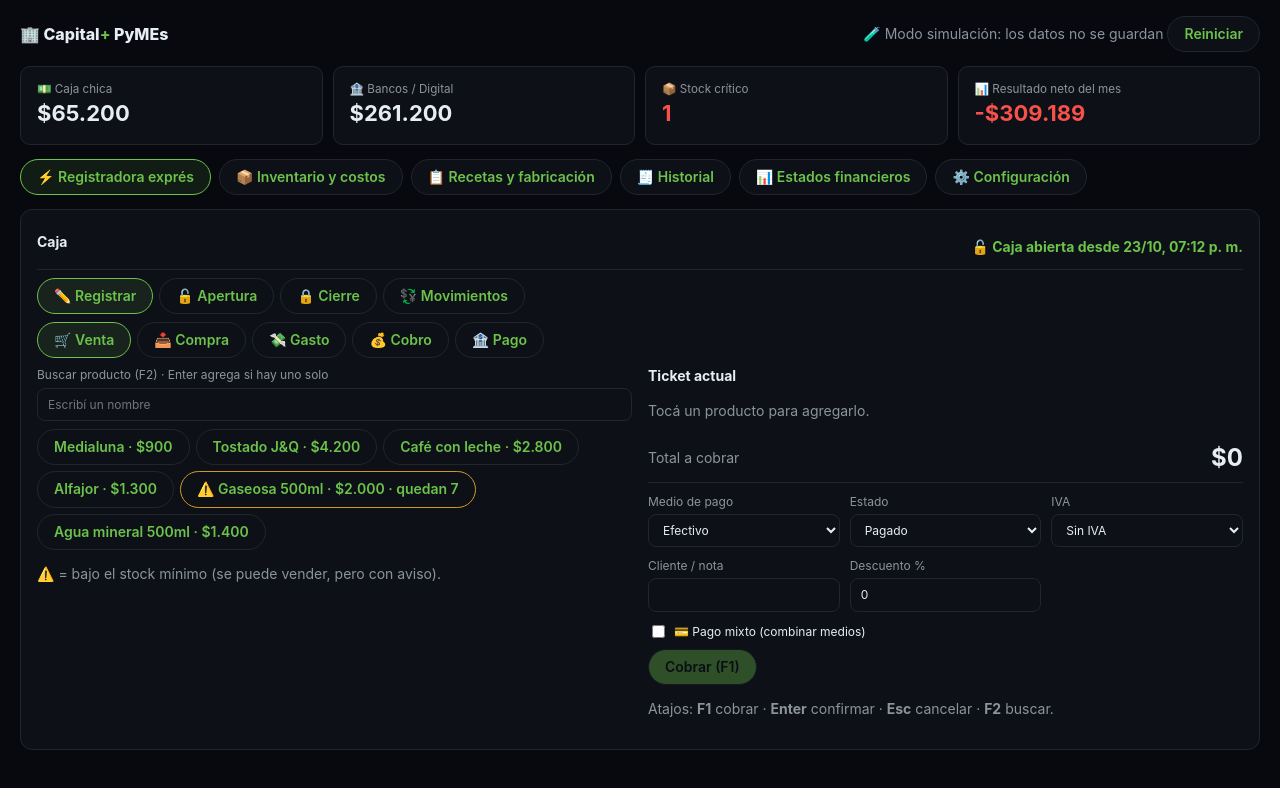
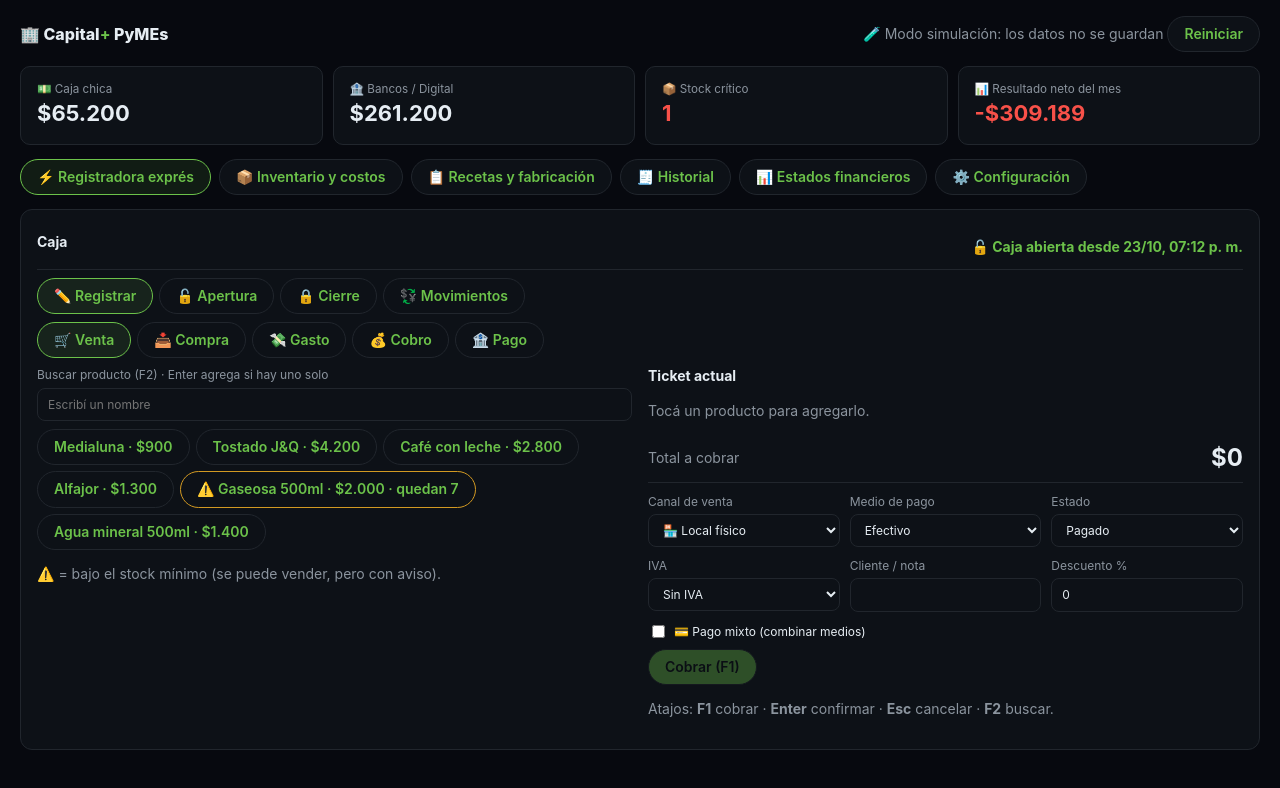
Before and after one commit to capitalmas88-pymes/capital-pymes, a Next.js app: page / in a window 1280 px wide. Shown: the top 788 px of the page. Built offline with nearby package versions, Linux system fonts and the light colour scheme.

Commit message:
page.tsx

```diff
--- a/app/page.tsx
+++ b/app/page.tsx
@@ -1,6 +1,6 @@
 'use client';
 import { ReactNode, useEffect, useRef, useState } from 'react';
-import { CUOTAS, Cfg, GLn, Insumo, Ln, Medio, Pago, Prod, REDONDEOS, RLn, S, Sel, St, Tx, abierta, anular, calcInverso, calcIva, calcPrecio, cambiarCostoInsumo, compra, costoReceta, eliminarReceta, fabricar, flows, gasto, impactoCosto, ivaRes, liquidar, money, nuevaReceta, nuevoInsumo, nuevoProd, por, pyl, recargoMedio, recargoPasarela, saldo, saldos, seed, selDefault, stk, venta } from '../lib/engine';
+import { CUOTAS, Cfg, GLn, Insumo, Ln, Medio, Pago, Prod, REDONDEOS, RLn, S, Sel, St, Tx, abierta, anular, calcInverso, calcIva, calcPrecio, cambiarCostoInsumo, compra, costoReceta, eliminarReceta, fabricar, flows, gasto, impactoCosto, ivaRes, liquidar, money, nuevaReceta, nuevoInsumo, nuevoProd, por, pyl, recargoMedio, recargoPasarela, recargoPlataforma, saldo, saldos, seed, selDefault, stk, venta } from '../lib/engine';
 import { Apertura, Cierre, Combos, EstadoCaja, Movs } from './Extras';
 
 const MESES = ['Ene', 'Feb', 'Mar', 'Abr', 'May', 'Jun', 'Jul', 'Ago', 'Sep', 'Oct', 'Nov', 'Dic'];
@@ -35,32 +35,44 @@ function usePago(s: S, credito = true) {
   return { medio, estado, vence, ui };
 }
 
-/* Medio de pago de la registradora: Tradicionales + Pasarelas (leídas de Configuración) */
+/* Canal de venta + medio de pago de la registradora
+   · Local físico: medios tradicionales (+ pasarelas de pago si las usás en el mostrador)
+   · Plataforma / e-commerce (MercadoLibre, Tienda Nube…): se lee de Configuración; la plataforma acredita en Banco */
 function usePagoVenta(s: S) {
   const pasN = s.cfg.pasarelas.map(p => p.name.trim().toLowerCase());
-  const trad = s.medios.filter(m => !pasN.includes(m.name.trim().toLowerCase()));
+  const platN = s.cfg.plataformas.map(p => p.name.trim().toLowerCase());
+  const trad = s.medios.filter(m => !pasN.includes(m.name.trim().toLowerCase()) && !platN.includes(m.name.trim().toLowerCase()));
+  const [canalSel, setCanalSel] = useState(0);
   const [sel, setSel] = useState('m|' + (trad[0]?.name ?? ''));
   const [cuotas, setCu] = useState(1);
   const [estado, setE] = useState<St>('PAID');
   const [vence, setV] = useState(() => new Date(Date.now() + 15 * 864e5).toISOString().slice(0, 10));
+  const canal = canalSel >= 1 && canalSel <= s.cfg.plataformas.length ? canalSel : 0; // 0 = local físico
   const pIdx = sel.startsWith('p|') ? +sel.slice(2) : 0;
-  const pas = pIdx >= 1 && pIdx <= s.cfg.pasarelas.length ? pIdx : 0; // 0 = medio tradicional
+  const pas = !canal && pIdx >= 1 && pIdx <= s.cfg.pasarelas.length ? pIdx : 0; // 0 = medio tradicional
   const mSel = sel.startsWith('m|') ? sel.slice(2) : '';
-  const medio = pas ? s.cfg.pasarelas[pas - 1].name : trad.some(m => m.name === mSel) ? mSel : trad[0]?.name ?? '';
+  const medio = canal ? s.cfg.plataformas[canal - 1].name : pas ? s.cfg.pasarelas[pas - 1].name : trad.some(m => m.name === mSel) ? mSel : trad[0]?.name ?? '';
   const cu = pas ? cuotas : 1;
   const ui: ReactNode = (<>
-    <label>Medio de pago<select value={pas ? 'p|' + pas : 'm|' + medio} onChange={e => { setSel(e.target.value); setCu(1); }}>
-      <optgroup label="Tradicionales">{trad.map(m => <option key={m.name} value={'m|' + m.name}>{m.name}</option>)}</optgroup>
-      {!!s.cfg.pasarelas.length && <optgroup label="Pasarelas y Plataformas">
-        {s.cfg.pasarelas.map((p, i) => <option key={i} value={'p|' + (i + 1)}>{p.name} · {p.pct}%</option>)}</optgroup>}
+    <label>Canal de venta<select value={canal} onChange={e => { setCanalSel(+e.target.value); setCu(1); }}>
+      <option value={0}>🏪 Local físico</option>
+      {!!s.cfg.plataformas.length && <optgroup label="Plataformas / E-commerce">
+        {s.cfg.plataformas.map((p, i) => <option key={i} value={i + 1}>🛒 {p.name} · {p.pct}%</option>)}</optgroup>}
     </select></label>
-    {pas > 0 && <label>Financiación<select value={cuotas} onChange={e => setCu(+e.target.value)}>
+    {canal > 0
+      ? <label>Cobro<input readOnly value="La plataforma acredita en Banco / Digital" /></label>
+      : <label>Medio de pago<select value={pas ? 'p|' + pas : 'm|' + medio} onChange={e => { setSel(e.target.value); setCu(1); }}>
+        <optgroup label="Tradicionales">{trad.map(m => <option key={m.name} value={'m|' + m.name}>{m.name}</option>)}</optgroup>
+        {!!s.cfg.pasarelas.length && <optgroup label="Pasarelas de pago">
+          {s.cfg.pasarelas.map((p, i) => <option key={i} value={'p|' + (i + 1)}>{p.name} · {p.pct}%</option>)}</optgroup>}
+      </select></label>}
+    {!canal && pas > 0 && <label>Financiación<select value={cuotas} onChange={e => setCu(+e.target.value)}>
       {[1, ...CUOTAS].map(n => { const x = n > 1 ? (s.cfg.cuotas[n]?.[pas - 1] ?? 0) : 0;
         return <option key={n} value={n}>{n === 1 ? '1 pago' : `${n} cuotas · ${x}%`}</option>; })}</select></label>}
-    {!pas && <label>Estado<select value={estado} onChange={e => setE(e.target.value as St)}><option value="PAID">Pagado</option><option value="PENDING">Pendiente</option></select></label>}
-    {!pas && estado === 'PENDING' && <label>Vence<input type="date" value={vence} onChange={e => setV(e.target.value)} /></label>}
+    {!canal && !pas && <label>Estado<select value={estado} onChange={e => setE(e.target.value as St)}><option value="PAID">Pagado</option><option value="PENDING">Pendiente</option></select></label>}
+    {!canal && !pas && estado === 'PENDING' && <label>Vence<input type="date" value={vence} onChange={e => setV(e.target.value)} /></label>}
   </>);
-  return { medio, pas, cuotas: cu, estado: (pas ? 'PAID' : estado) as St, vence, ui };
+  return { canal, medio, pas, cuotas: cu, estado: (canal || pas ? 'PAID' : estado) as St, vence, ui };
 }
 
 const IVAS = [0, 10.5, 21, 27];
@@ -96,11 +108,14 @@ function Venta({ s, act }: { s: S; act: Act }) {
   const bruto = Object.entries(cart).reduce((a, [id, n]) => a + n * (s.prods.find(p => p.id === +id)?.price ?? 0), 0);
   const disc = Math.round(bruto * Math.min(Math.max(pct, 0), 100)) / 100;
   const { total, iva: ivaM } = calcIva(bruto - disc, iv.pct, iv.inc);
-  const pi = !mixto && pg.pas ? recargoPasarela(s, pg.pas, pg.cuotas, total) : null;
-  const rec = mixto ? r2(parts.reduce((a, p) => a + recargoMedio(s, p.medio, p.monto), 0)) : pi ? pi.rec : recargoMedio(s, pg.medio, total);
+  const mx = mixto && !pg.canal; // el pago mixto solo existe en el local físico
+  const pp = !mx && pg.canal ? recargoPlataforma(s, pg.canal, total) : null;
+  const pi = !mx && !pg.canal && pg.pas ? recargoPasarela(s, pg.pas, pg.cuotas, total) : null;
+  const cx = pp ?? pi; // cargo de plataforma o pasarela (si hay)
+  const rec = mx ? r2(parts.reduce((a, p) => a + recargoMedio(s, p.medio, p.monto), 0)) : cx ? cx.rec : recargoMedio(s, pg.medio, total);
   const sumParts = r2(parts.reduce((a, p) => a + p.monto, 0));
   const dif = r2(total - sumParts);
-  const mixtoOk = !mixto || (parts.length >= 2 && Math.abs(dif) < 0.01 && parts.every(p => p.monto > 0));
+  const mixtoOk = !mx || (parts.length >= 2 && Math.abs(dif) < 0.01 && parts.every(p => p.monto > 0));
   const lista = s.prods.filter(p => p.name.toLowerCase().includes(q.toLowerCase()));
   const hayItems = Object.keys(cart).length > 0;
   const bajosEnTicket = Object.keys(cart).map(id => s.prods.find(p => p.id === +id)!).filter(p => stk(s, p) < p.min);
@@ -117,7 +132,7 @@ function Venta({ s, act }: { s: S; act: Act }) {
 
   const confirmar = () => {
     if (!hayItems || !mixtoOk) { setCobrando(false); return; }
-    const ok = act(n => venta(n, cart, pg.medio, pg.estado, pg.vence, nota.trim(), pct, undefined, iv.pct, iv.inc, mixto ? parts : undefined, mixto ? 0 : pg.pas, pg.cuotas),
+    const ok = act(n => venta(n, cart, pg.medio, pg.estado, pg.vence, nota.trim(), pct, undefined, iv.pct, iv.inc, mx ? parts : undefined, mx ? 0 : pg.pas, pg.cuotas, mx ? 0 : pg.canal),
       `Venta registrada por ${money(total + rec)}.`);
     if (ok) { setCart({}); setNota(''); setPct(0); setMixto(false); setParts([]); }
     setCobrando(false);
@@ -157,17 +172,18 @@ function Venta({ s, act }: { s: S; act: Act }) {
           <span>{money(n * p.price)} <button onClick={() => add(+id, -1)}>−</button> <button onClick={() => add(+id, 1)}>+</button></span></div>); })}
       {!!bajosEnTicket.length && <div style={warnSt}>⚠️ Ojo: {bajosEnTicket.map(p => `${p.name} (hay ${stk(s, p)}, mínimo ${p.min})`).join(' · ')}. Reponé stock pronto.</div>}
       {ivaM > 0 && <div className="row"><span className="mut">IVA incluido en el total</span><span>{money(ivaM)}</span></div>}
-      {rec > 0 && <div className="row"><span className="mut">{pi ? `Recargo ${s.cfg.pasarelas[pg.pas - 1]?.name}${pg.cuotas > 1 ? ` en ${pg.cuotas} cuotas` : ''} (lo paga el cliente)` : 'Recargo por medio de pago (lo paga el cliente)'}</span><span>{money(rec)}</span></div>}
-      {pi && pi.abs > 0 && <div style={warnSt}>ℹ️ La comisión de {money(pi.abs)} la absorbe el comercio (no se traslada al cliente) y reduce tu margen.</div>}
+      {rec > 0 && <div className="row"><span className="mut">{pp ? `Recargo ${s.cfg.plataformas[pg.canal - 1]?.name} ${pp.pct}% (lo paga el cliente)` : pi ? `Recargo ${s.cfg.pasarelas[pg.pas - 1]?.name}${pg.cuotas > 1 ? ` en ${pg.cuotas} cuotas` : ''} (lo paga el cliente)` : 'Recargo por medio de pago (lo paga el cliente)'}</span><span>{money(rec)}</span></div>}
+      {cx && cx.abs > 0 && <div style={warnSt}>ℹ️ {pp ? `La plataforma retiene ${money(cx.abs)} (${pp.pct}%): se acredita en Banco el neto y la diferencia se registra como gasto «Comisión por Plataforma».` : `La comisión de ${money(cx.abs)} la absorbe el comercio (no se traslada al cliente) y reduce tu margen.`}</div>}
+      {cx && hayItems && <div className="row"><span className="mut">Se acredita en Banco (neto real)</span><b>{money(total - cx.abs)}</b></div>}
       <div className="row"><span className="mut">Total a cobrar</span><strong style={{ fontSize: 24 }}>{money(total + rec)}</strong></div>
 
       <div className="form">
-        {mixto ? null : pg.ui}{iv.ui}
+        {mx ? null : pg.ui}{iv.ui}
         <label>Cliente / nota<input value={nota} onChange={e => setNota(e.target.value)} /></label>
         <label>Descuento %<input type="number" min={0} max={100} value={pct} onChange={e => setPct(+e.target.value)} /></label></div>
 
-      <label style={{ ...chkSt, margin: '8px 0' }}><input type="checkbox" style={{ width: 'auto' }} checked={mixto} onChange={e => activarMixto(e.target.checked)} />💳 Pago mixto (combinar medios)</label>
-      {mixto && (<div className="box" style={{ marginBottom: 8 }}>
+      {!pg.canal && <label style={{ ...chkSt, margin: '8px 0' }}><input type="checkbox" style={{ width: 'auto' }} checked={mixto} onChange={e => activarMixto(e.target.checked)} />💳 Pago mixto (combinar medios)</label>}
+      {mx && (<div className="box" style={{ marginBottom: 8 }}>
         {parts.map((p, i) => (<div className="form" key={i}>
           <label>Medio<select value={p.medio} onChange={e => setPart(i, { medio: e.target.value })}>{reales.map(m => <option key={m}>{m}</option>)}</select></label>
           <label>Monto<input type="number" min={0} value={p.monto} onChange={e => setPart(i, { monto: +e.target.value })} /></label>
@@ -451,7 +467,7 @@ function ModD({ s }: { s: S }) {
   const fl = { cobros: Array(12).fill(0), compras: Array(12).fill(0), gastos: Array(12).fill(0) };
   flows(s).forEach(f => { if (f.d.getFullYear() === y) fl[f.c][f.d.getMonth()] += f.a; });
   const neto = fl.cobros.map((c, i) => c - fl.compras[i] - fl.gastos[i]);
-  const col = (k: 'v' | 'd' | 'vn' | 'c' | 'bruta' | 'g' | 'neta') => er.map(e => e[k]);
+  const col = (k: 'v' | 'd' | 'vn' | 'c' | 'bruta' | 'g' | 'gc' | 'neta') => er.map(e => e[k]);
   const cobrar = por(s, ['SALE']).reduce((a, t) => a + saldo(s, t), 0), pagar = por(s, ['PURCHASE', 'EXPENSE']).reduce((a, t) => a + saldo(s, t), 0);
   const { caja, banco } = saldos(s);
   const hh = new Date(); const ivr = ivaRes(s, d => d.getFullYear() === hh.getFullYear() && d.getMonth() === hh.getMonth());
@@ -464,11 +480,11 @@ function ModD({ s }: { s: S }) {
     {v == null ? <b className="pos">Sin consumo de caja ✅</b> : <b style={{ color: cRw(v) }}>{v.toFixed(1)} meses <span className="mut">(pérdida de {money(burn)}/mes)</span></b>}</div>);
   return (<div className="box"><h3>Estado de resultados · {y}</h3>
     <Tabla title="Concepto" rows={[['Ventas', col('v')], ['(−) Descuentos', col('d').map(x => -x)], ['Ventas netas', col('vn'), true],
-      ['(−) Costo de ventas', col('c').map(x => -x)], ['Utilidad bruta', col('bruta'), true], ['(−) Gastos', col('g').map(x => -x)], ['Utilidad neta', col('neta'), true]]} />
-    <p className="mut">Criterio devengado: cuenta el día que se registra, aunque se cobre o pague después. Los gastos incluyen las comisiones de pasarela que absorbe el comercio.</p>
+      ['(−) Costo de ventas', col('c').map(x => -x)], ['Utilidad bruta', col('bruta'), true], ['(−) Gastos', col('g').map(x => -x)], ['(−) Comisión por Plataforma / pasarela', col('gc').map(x => -x)], ['Utilidad neta', col('neta'), true]]} />
+    <p className="mut">Criterio devengado: cuenta el día que se registra, aunque se cobre o pague después. La «Comisión por Plataforma / pasarela» es lo que retienen MercadoLibre, Tienda Nube, etc. cuando no la trasladás al cliente.</p>
     <Grafico title="📈 Ventas netas vs. costo vs. gastos" labels={MESES} series={[
       { name: 'Ventas netas', color: '#3fb950', v: col('vn') }, { name: 'Costo de ventas', color: '#d29922', v: col('c') },
-      { name: 'Gastos', color: '#f85149', v: col('g') }, { name: 'Utilidad neta', color: '#58a6ff', v: col('neta'), line: true }]} />
+      { name: 'Gastos', color: '#f85149', v: er.map(e => e.g + e.gc) }, { name: 'Utilidad neta', color: '#58a6ff', v: col('neta'), line: true }]} />
     <h3 style={{ marginTop: 18 }}>Flujo de caja · {y}</h3>
     <Tabla title="Concepto" rows={[['Cobros', fl.cobros], ['(−) Compras', fl.compras.map(x => -x)], ['(−) Gastos', fl.gastos.map(x => -x)], ['Flujo del mes', neto, true]]} />
     <p className="mut">Solo plata que entró o salió de verdad (el fiado cuenta recién cuando se cobra o se paga).</p>
@@ -593,7 +609,7 @@ function Config({ s, act }: { s: S; act: Act }) {
       {B('Trasladar recargo por cuotas al cliente', 'trasladaCuotas', ' Si está apagado, lo absorbe el comercio y baja tu ganancia.')}
       {B('Bloquear ventas bajo el stock mínimo', 'bloqueaMin', ' Si está apagado, solo se muestra una advertencia.')}
       <h3>Comisión por medio de pago (%)</h3>
-      <div className="form">{medios.map((m, i) => m.tipo === 'credito' || c.pasarelas.some(p => p.name.trim().toLowerCase() === m.name.trim().toLowerCase()) ? null : (
+      <div className="form">{medios.map((m, i) => m.tipo === 'credito' || [...c.pasarelas, ...c.plataformas].some(p => p.name.trim().toLowerCase() === m.name.trim().toLowerCase()) ? null : (
         <label key={m.name}>{m.name}<input type="number" min={0} value={m.com ?? 0} onChange={e => setMedios(medios.map((x, k) => k === i ? { ...x, com: +e.target.value } : x))} /></label>))}</div>
       <p className="mut">Se aplica en la registradora cuando «Trasladar comisiones» está activo. Las pasarelas se configuran más abajo, en «Pasarelas de pago».</p>
       <h3>🚦 Semáforo de rentabilidad</h3>
@@ -608,14 +624,18 @@ function Config({ s, act }: { s: S; act: Act }) {
         <div style={{ alignSelf: 'end' }}><button onClick={() => ed(d => { d.pasarelas.splice(i, 1); CUOTAS.forEach(n => d.cuotas[n].splice(i, 1)); })}>✕</button></div></div>)}
       <div className="pills"><button onClick={() => ed(d => { d.pasarelas.push({ name: '', pct: 0 }); CUOTAS.forEach(n => d.cuotas[n].push(0)); })}>➕ Agregar pasarela</button></div>
       <p className="mut">Las pasarelas aparecen automáticamente en el selector de la Registradora. Guardá la configuración para que se apliquen.</p>
-      <h3>Plataformas</h3>
-      {c.plataformas.map((x, i) => <div className="form" key={i}><label>Nombre<input value={x.name} onChange={e => ed(d => d.plataformas[i].name = e.target.value)} /></label>{N('%', x.pct, (d, v) => d.plataformas[i].pct = v)}</div>)}
+      <h3>Plataformas / E-commerce (canales de venta)</h3>
+      {c.plataformas.map((x, i) => <div className="form" key={i}><label>Nombre<input value={x.name} onChange={e => ed(d => d.plataformas[i].name = e.target.value)} /></label>{N('% comisión', x.pct, (d, v) => d.plataformas[i].pct = v)}
+        <div style={{ alignSelf: 'end' }}><button onClick={() => ed(d => { d.plataformas.splice(i, 1); })}>✕</button></div></div>)}
+      <div className="pills"><button onClick={() => ed(d => { d.plataformas.push({ name: '', pct: 0 }); })}>➕ Agregar plataforma</button></div>
+      <p className="mut">Aparecen en la Registradora como «Canal de venta». Con «Trasladar comisiones» activo se suma al ticket; apagado, se acredita el neto y la comisión va a gastos. Guardá la configuración para aplicar.</p>
       <h3>Recargos por cuotas (%)</h3>
       <div className="scroll"><table><thead><tr><th>Cuotas</th>{c.pasarelas.map((x, i) => <th key={i}>{x.name || '(sin nombre)'}</th>)}</tr></thead><tbody>
         {CUOTAS.map(n => <tr key={n}><td>{n} cuotas</td>{c.cuotas[n].map((v, i) => <td key={i}><input type="number" style={{ width: 80 }} value={v} onChange={e => ed(d => d.cuotas[n][i] = +e.target.value)} /></td>)}</tr>)}</tbody></table></div>
       <div className="pills"><button className="p" onClick={() => act(n => {
         if ([...c.pasarelas, ...c.plataformas].some(x => !x.name.trim())) return 'Todas las pasarelas y plataformas necesitan un nombre.';
         if (new Set(c.pasarelas.map(x => x.name.trim().toLowerCase())).size !== c.pasarelas.length) return 'Hay pasarelas con el mismo nombre.';
+        if (new Set(c.plataformas.map(x => x.name.trim().toLowerCase())).size !== c.plataformas.length) return 'Hay plataformas con el mismo nombre.';
         if (c.mgBajo > c.mgOk) return 'El margen «en riesgo» no puede superar al «saludable».';
         n.cfg = c; n.medios = medios; return null; }, 'Configuración guardada.')}>Guardar configuración</button>
         <button onClick={() => act(n => { for (const q of n.prods) if (q.cost > 0) { const r = calcPrecio(q.cost, n.cfg.mv, n.cfg, selDefault); if (r) q.price = r.lista; } return null; }, 'Precios recalculados con el margen de venta, Ing. Brutos y retenciones.')}>Recalcular todos los productos</button></div>
```
